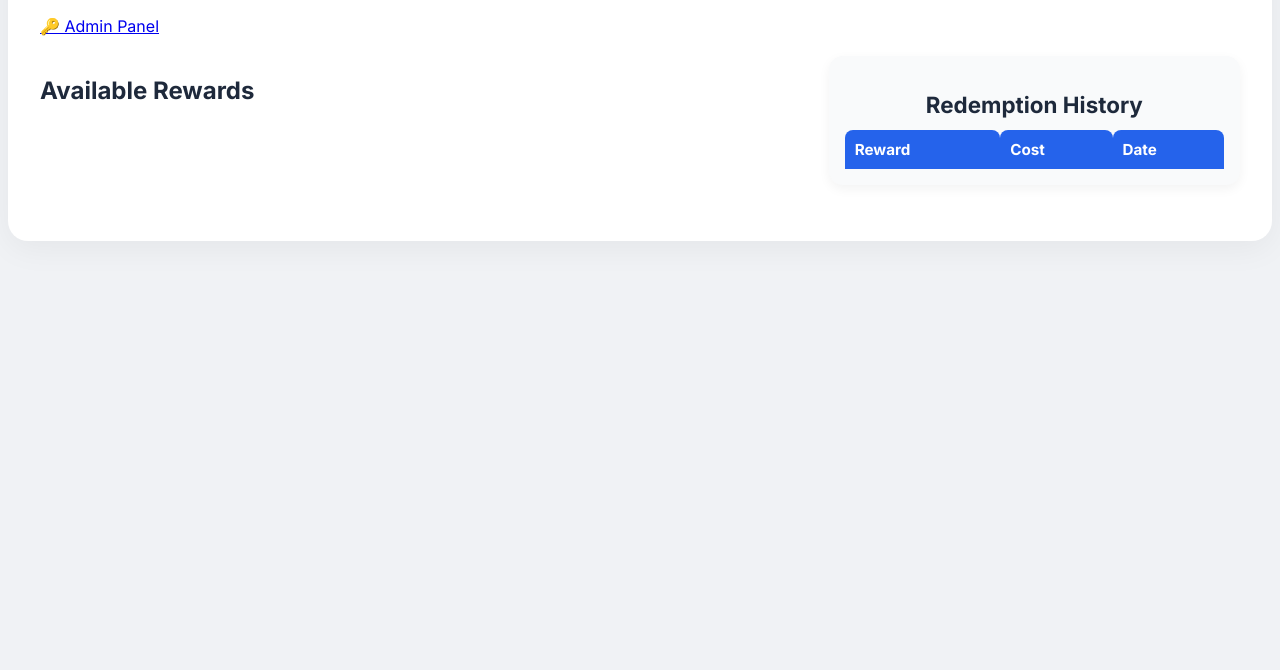
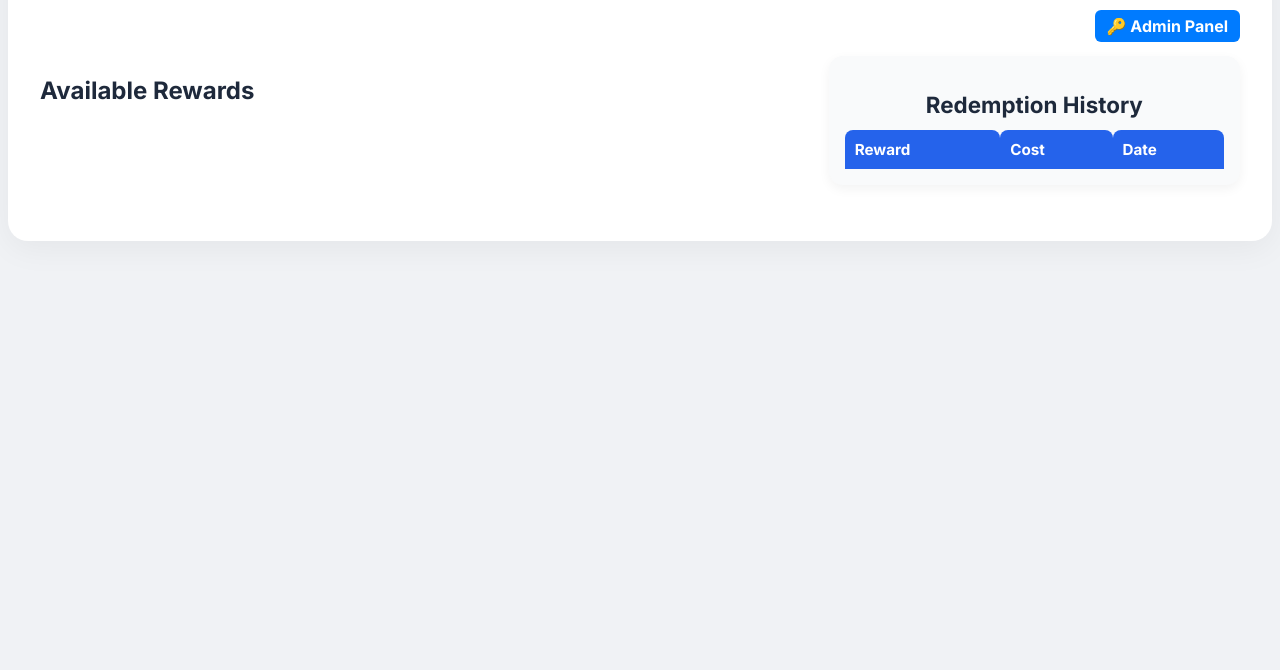
Before and after one commit to bibibaPoints/github.io, a plain HTML site: page index.html in a window 1280 px wide. Shown: the part 130-800 px from the top of the page. Drawn offline with Linux system fonts and the light colour scheme; no server answers.

Commit message:
Update main.css

```diff
--- a/src/css/main.css
+++ b/src/css/main.css
@@ -178,3 +178,21 @@ body {
         flex-direction: column;
     }
 }
+.admin-link {
+    margin-top: 10px;
+    text-align: right;
+}
+
+.admin-link a {
+    background: #007bff;
+    color: white;
+    padding: 6px 12px;
+    border-radius: 6px;
+    text-decoration: none;
+    font-weight: bold;
+    transition: background 0.2s;
+}
+
+.admin-link a:hover {
+    background: #0056b3;
+}
```
